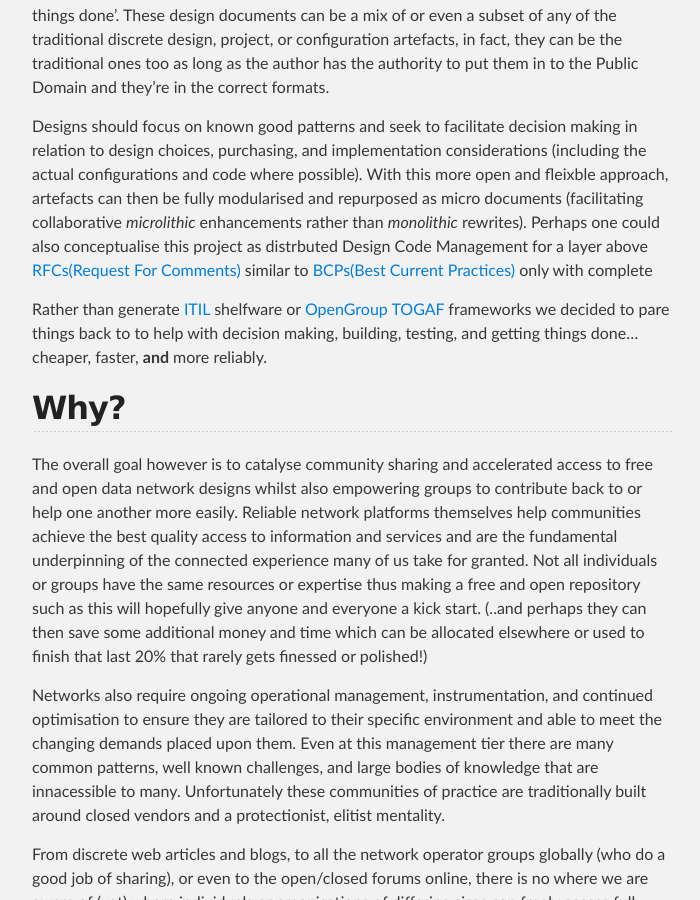
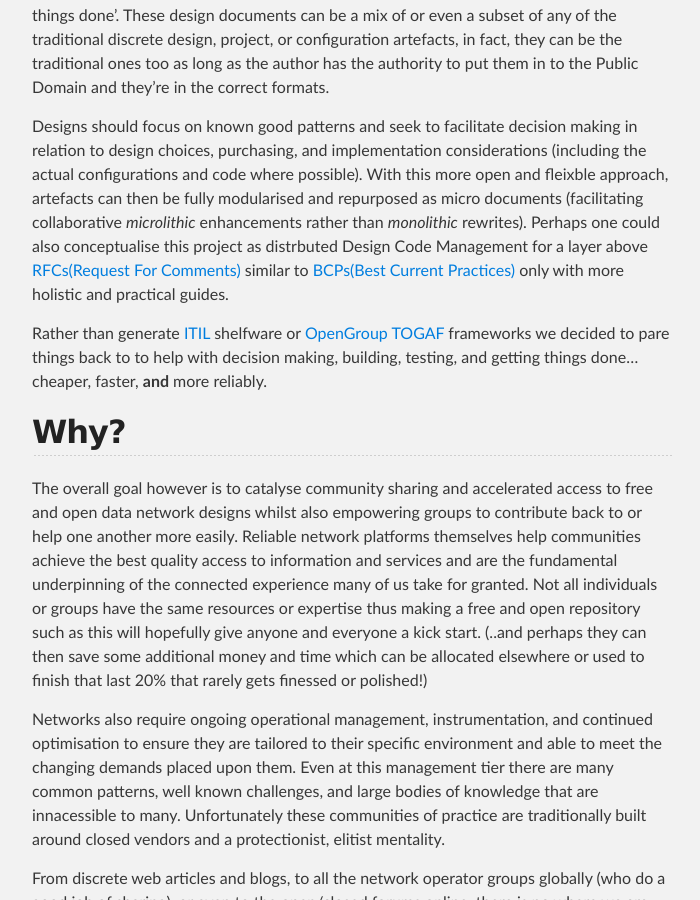
Before and after one commit to podomere/ond, a Jekyll site: the page built from about.md, in a window 1280 px wide and 900 px high, scrolled down 430 px. Shown: the whole window, without its empty margins (288-988 px from the left). Built offline with Jekyll 4.4.1, drawn with Linux system fonts in a browser that asks for light colours.

Commit message:
Finishing the sentence in one of the paragraphs which was missing

```diff
--- a/about.md
+++ b/about.md
@@ -13,7 +13,7 @@ type: info
 
 This is a project to help individuals and organisations quickly design and build data networks. You may notice that business requirements, technical requirements, solution architectures, high level designs, low level designs, and 'as built' guides (to name a few) can be stripped down, remixed, and re-built with a focus on practicality, education, and 'getting things done'. These design documents can be a mix of or even a subset of any of the traditional discrete design, project, or configuration artefacts, in fact, they can be the traditional ones too as long as the author has the authority to put them in to the Public Domain and they're in the correct formats.
 
-Designs should focus on known good patterns and seek to facilitate decision making in relation to design choices, purchasing, and implementation considerations (including the actual configurations and code where possible). With this more open and fleixble approach, artefacts can then be fully modularised and repurposed as micro documents (facilitating collaborative _microlithic_ enhancements rather than _monolithic_ rewrites). Perhaps one could also conceptualise this project as distrbuted Design Code Management for a layer above [RFCs(Request For Comments)](http://www.ietf.org/rfc.html) similar to [BCPs(Best Current Practices)](http://en.wikipedia.org/wiki/Best_current_practice) only with complete
+Designs should focus on known good patterns and seek to facilitate decision making in relation to design choices, purchasing, and implementation considerations (including the actual configurations and code where possible). With this more open and fleixble approach, artefacts can then be fully modularised and repurposed as micro documents (facilitating collaborative _microlithic_ enhancements rather than _monolithic_ rewrites). Perhaps one could also conceptualise this project as distrbuted Design Code Management for a layer above [RFCs(Request For Comments)](http://www.ietf.org/rfc.html) similar to [BCPs(Best Current Practices)](http://en.wikipedia.org/wiki/Best_current_practice) only with more holistic and practical guides.
 
 Rather than generate [ITIL](http://www.itil-officialsite.com/AboutITIL/WhatisITIL.aspx) shelfware or [OpenGroup TOGAF](http://www.opengroup.org/togaf/) frameworks we decided to pare things back to to help with decision making, building, testing, and getting things done… cheaper, faster, **and** more reliably.
 
```
